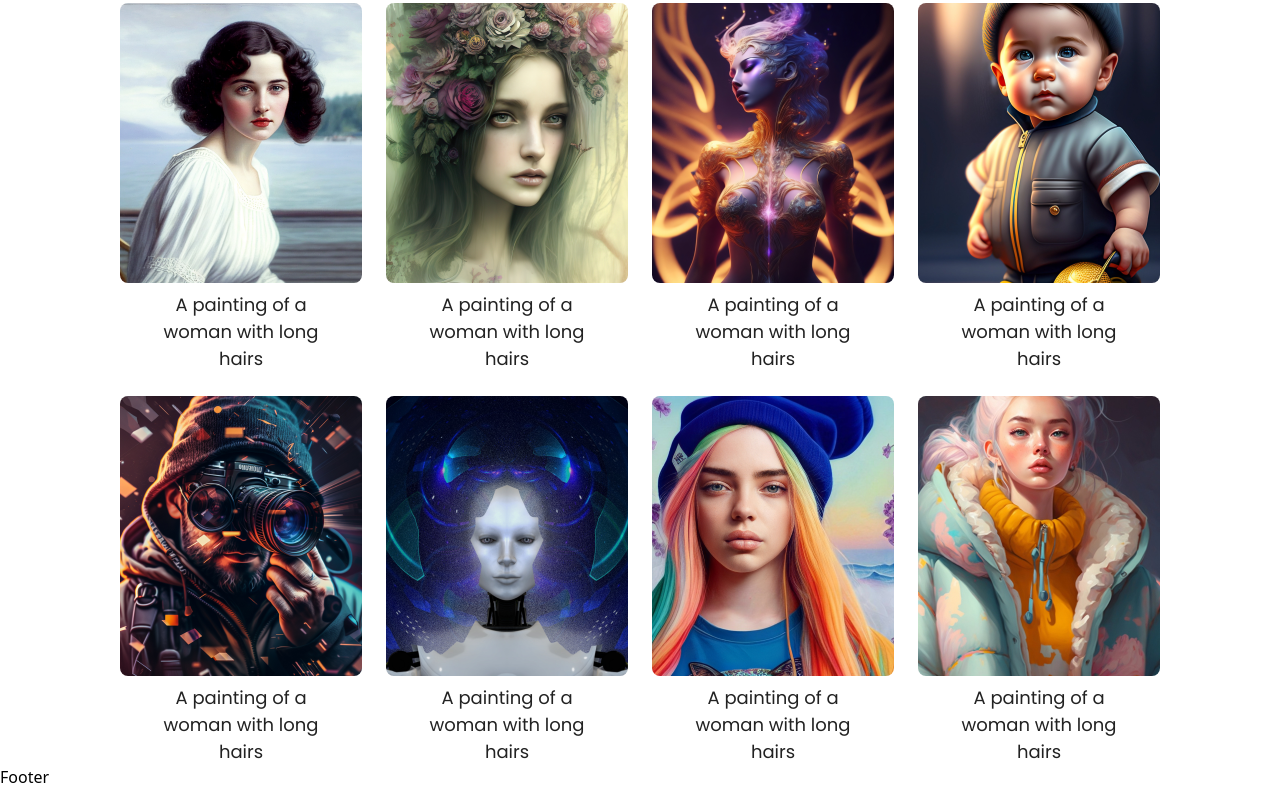
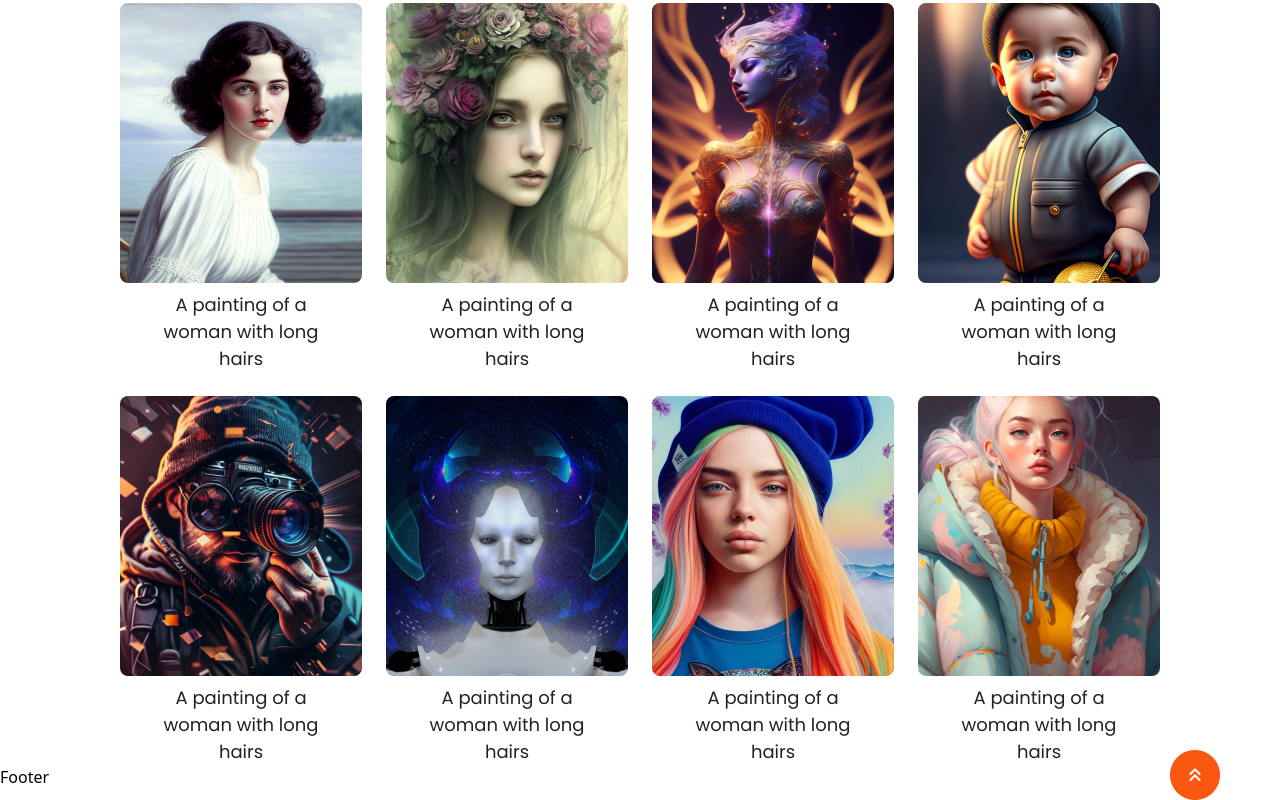
Before and after one commit to aqibzaib/Funsol-Task-For-Frontend-Developer, a React (Create React App) app: page / in a window 1280 px wide. Shown: the part 1482-2282 px from the top of the page. Built offline with nearby package versions, Linux system fonts and the light colour scheme.

Commit message:
add arrow

```diff
--- a/src/components/home/Cards.js
+++ b/src/components/home/Cards.js
@@ -5,6 +5,10 @@ import ImageGridMobile from "./ImageGridMobile";
 const Cards = () => {
   return (
     <section className="max-w-[1440px] mx-auto mt-[52px] px-6 lg:px-[120px] relative ">
+      <div className="flex justify-end cursor-pointer absolute right-[60px] bottom-[-35px] ">
+        <img src="./Images/ArrowUp.png" alt="up arrow" />
+
+      </div>
       <div className="hidden md:block">
         <ImageGrid />
       </div>
```
